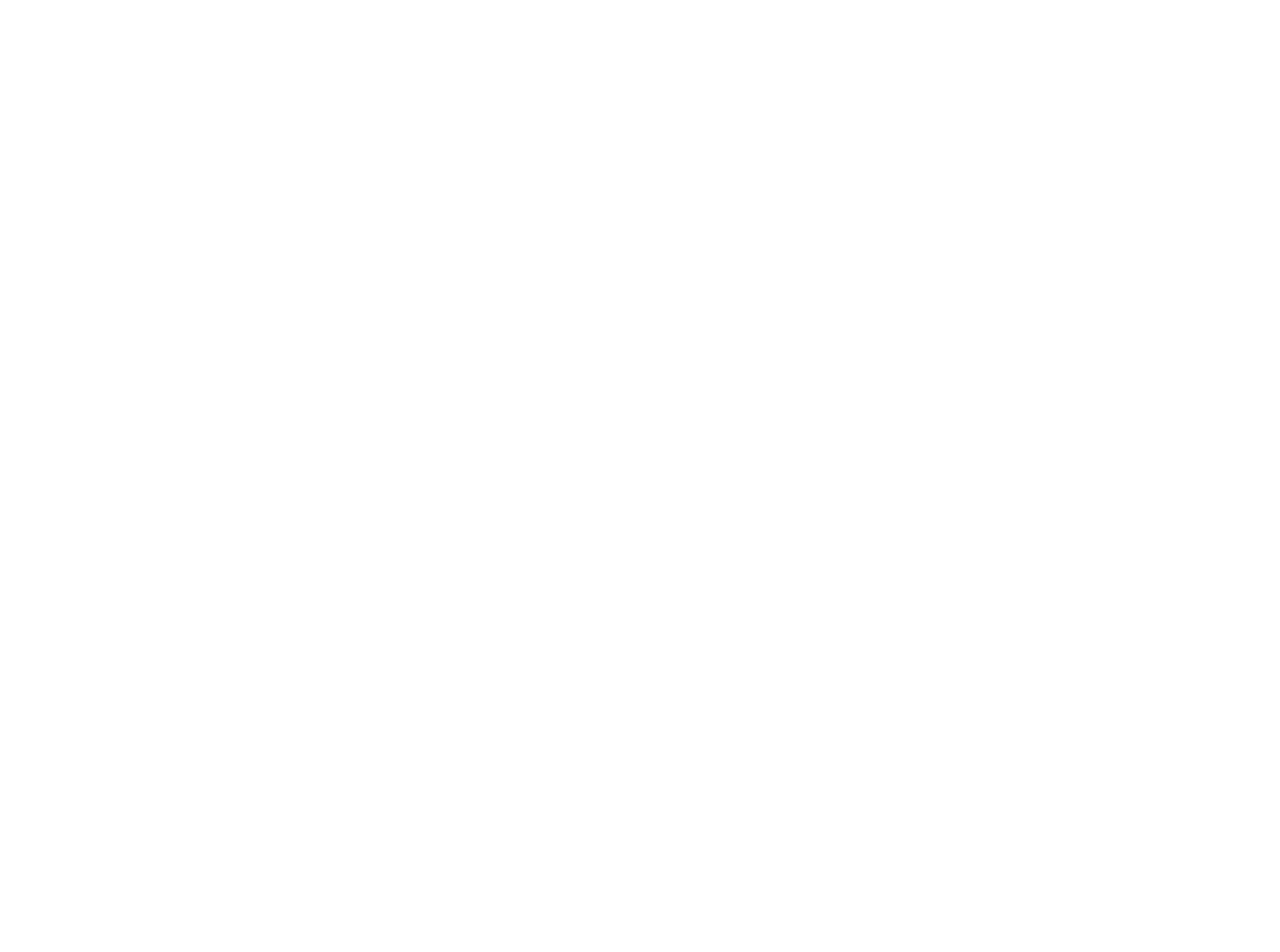
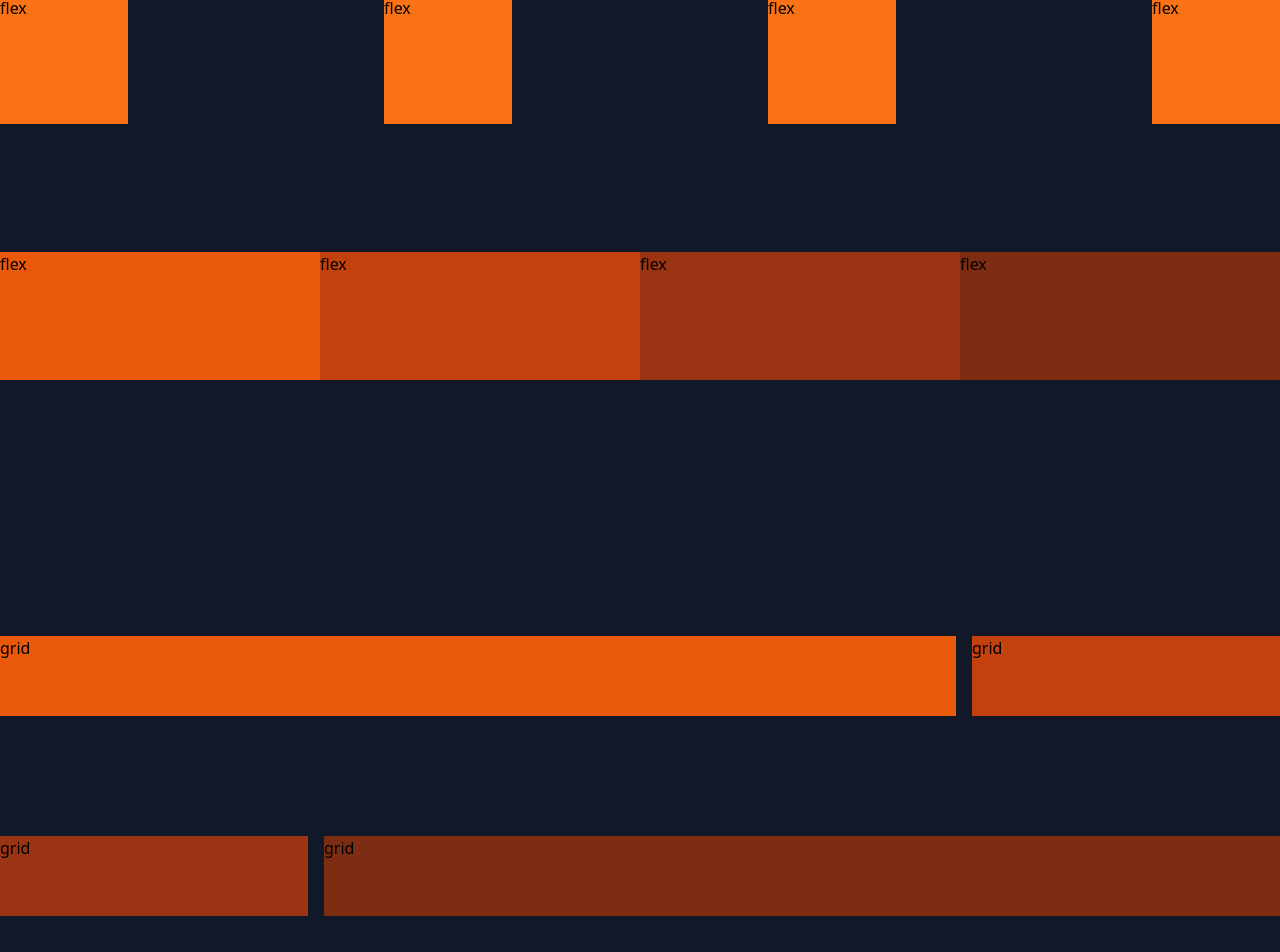
Before and after one commit to jawid-fakhari/vite-tailwind-project, a React (Vite) app: page / in a window 1280 px wide. Shown: the part 740-1692 px from the top of the page. Before the commit the page ends 800 px from the top, so only its background shows below. Built offline with nearby package versions, Linux system fonts and the light colour scheme.

Commit message:
flex and grid

```diff
--- a/src/App.jsx
+++ b/src/App.jsx
@@ -36,6 +36,27 @@
           rotate-45
         </h3>
       </div>
+      {/* flex  */}
+      <div className="bg-gray-900 h-96 flex justify-between items-center">
+        <div className="bg-orange-500 size-32">flex</div>
+        <div className="bg-orange-500 size-32">flex</div>
+        <div className="bg-orange-500 size-32">flex</div>
+        <div className="bg-orange-500 size-32">flex</div>
+      </div>
+      {/* flex basis */}
+      <div className="bg-gray-900 h-96 flex flex-row">
+        <div className="bg-orange-600 h-32 basis-3/12">flex</div>
+        <div className="bg-orange-700 h-32 basis-3/12">flex</div>
+        <div className="bg-orange-800 h-32 basis-3/12">flex</div>
+        <div className="bg-orange-900 h-32 basis-3/12">flex</div>
+      </div>
+      {/* grid */}
+      <div className="bg-gray-900 h-96 grid grid-cols-4 gap-4">
+        <div className="bg-orange-600 h-20 col-span-3">grid</div>
+        <div className="bg-orange-700 h-20 col-span-1">grid</div>
+        <div className="bg-orange-800 h-20 col-span-1">grid</div>
+        <div className="bg-orange-900 h-20 col-span-3">grid</div>
+      </div>
     </>
   )
 }
```
